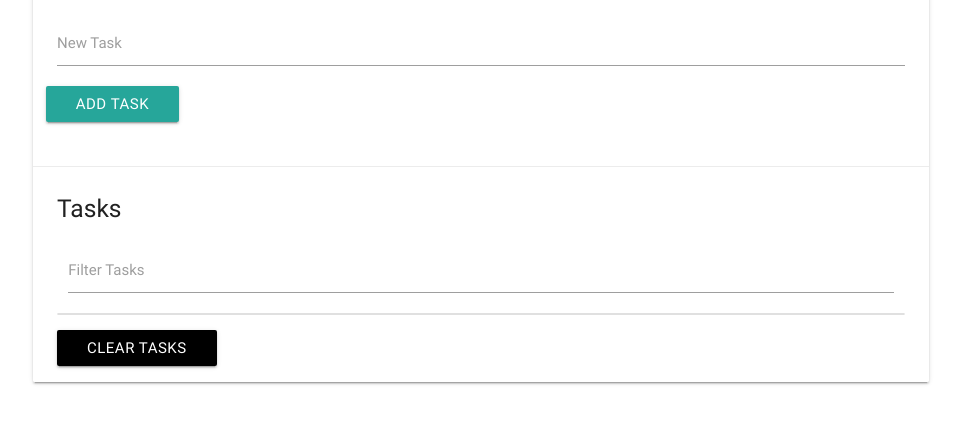
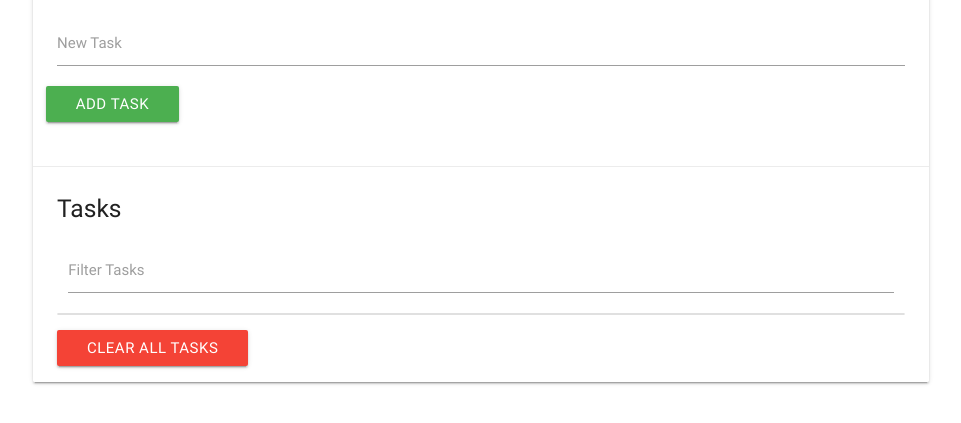
Before and after one commit to thesaurabhkushwaha/Vanilla-Task-List, a plain HTML site: page index.html in a window 1280 px wide. Shown: the part 67-490 px from the top of the page, without its empty margins (159-1120 px from the left). Drawn offline with nearby package versions, Linux system fonts and the light colour scheme.

Commit message:
Added favicon and changed color of add task and clear all task buttons.

```diff
--- a/index.html
+++ b/index.html
@@ -6,6 +6,7 @@
   <meta http-equiv="X-UA-Compatible" content="ie=edge">
   <link rel="stylesheet" href="https://cdnjs.cloudflare.com/ajax/libs/materialize/0.100.2/css/materialize.min.css">
   <link href="https://maxcdn.bootstrapcdn.com/font-awesome/4.7.0/css/font-awesome.min.css" rel="stylesheet" integrity="sha384-wvfXpqpZZVQGK6TAh5PVlGOfQNHSoD2xbE+QkPxCAFlNEevoEH3Sl0sibVcOQVnN" crossorigin="anonymous">
+  <link rel="icon" href="favicon.png">
   <title>Task List</title>
 </head>
 <body>
@@ -21,7 +22,7 @@
                   <input type="text" name="task" id="task">
                   <label for="task">New Task</label>
                 </div>
-                <input type="submit" value="Add Task" class="btn">
+                <input type="submit" value="Add Task" class="btn green">
               </form>
             </div>
           </div>
@@ -32,7 +33,7 @@
               <label for="filter">Filter Tasks</label>
             </div>
             <ul class="collection"></ul>
-            <a href="#" class="clear-tasks btn black">Clear Tasks</a>
+            <a href="#" class="clear-tasks btn red">Clear All Tasks</a>
           </div>
         </div>
       </div>
```
Also changed, not shown: favicon.png (added).
